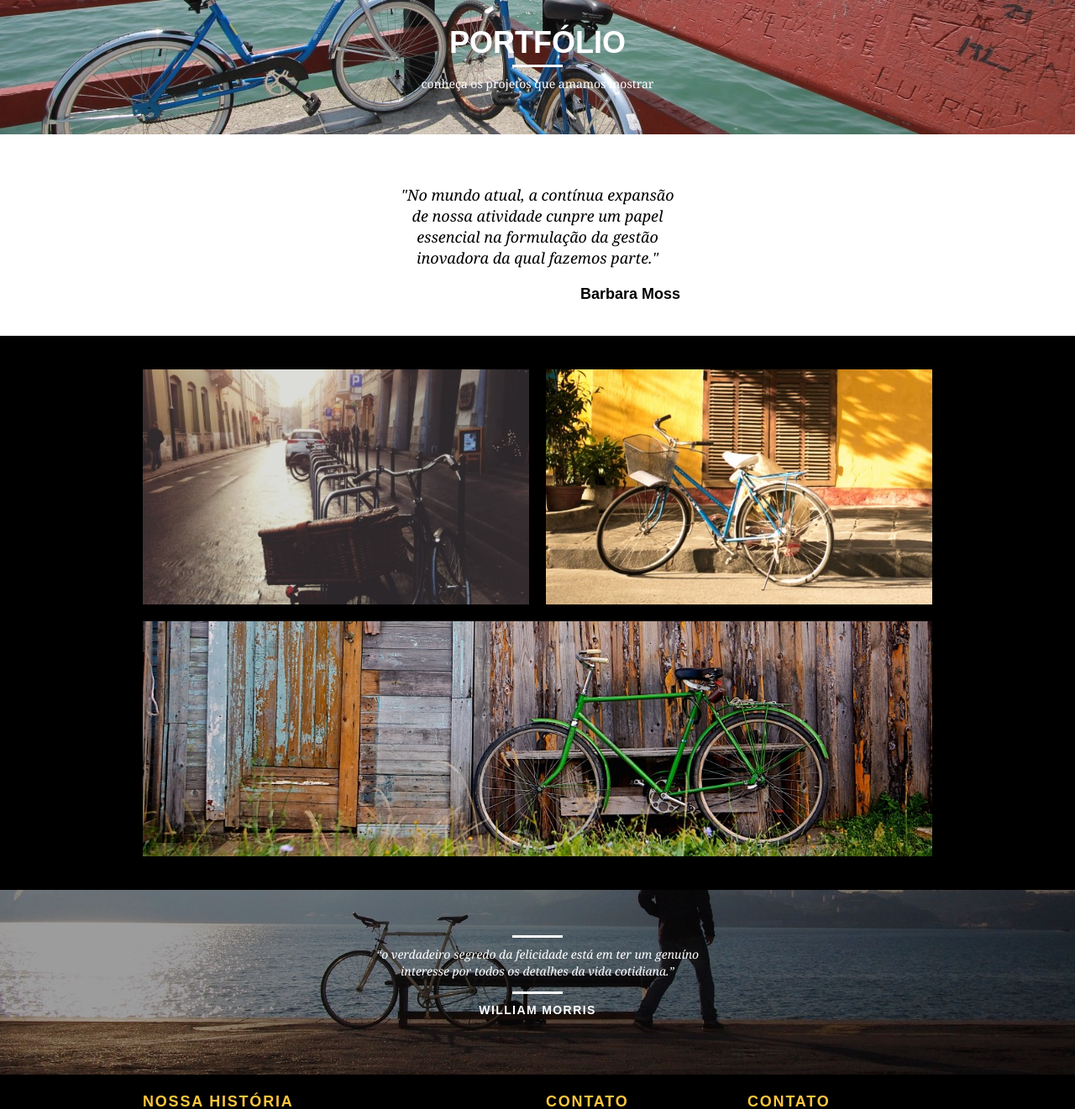
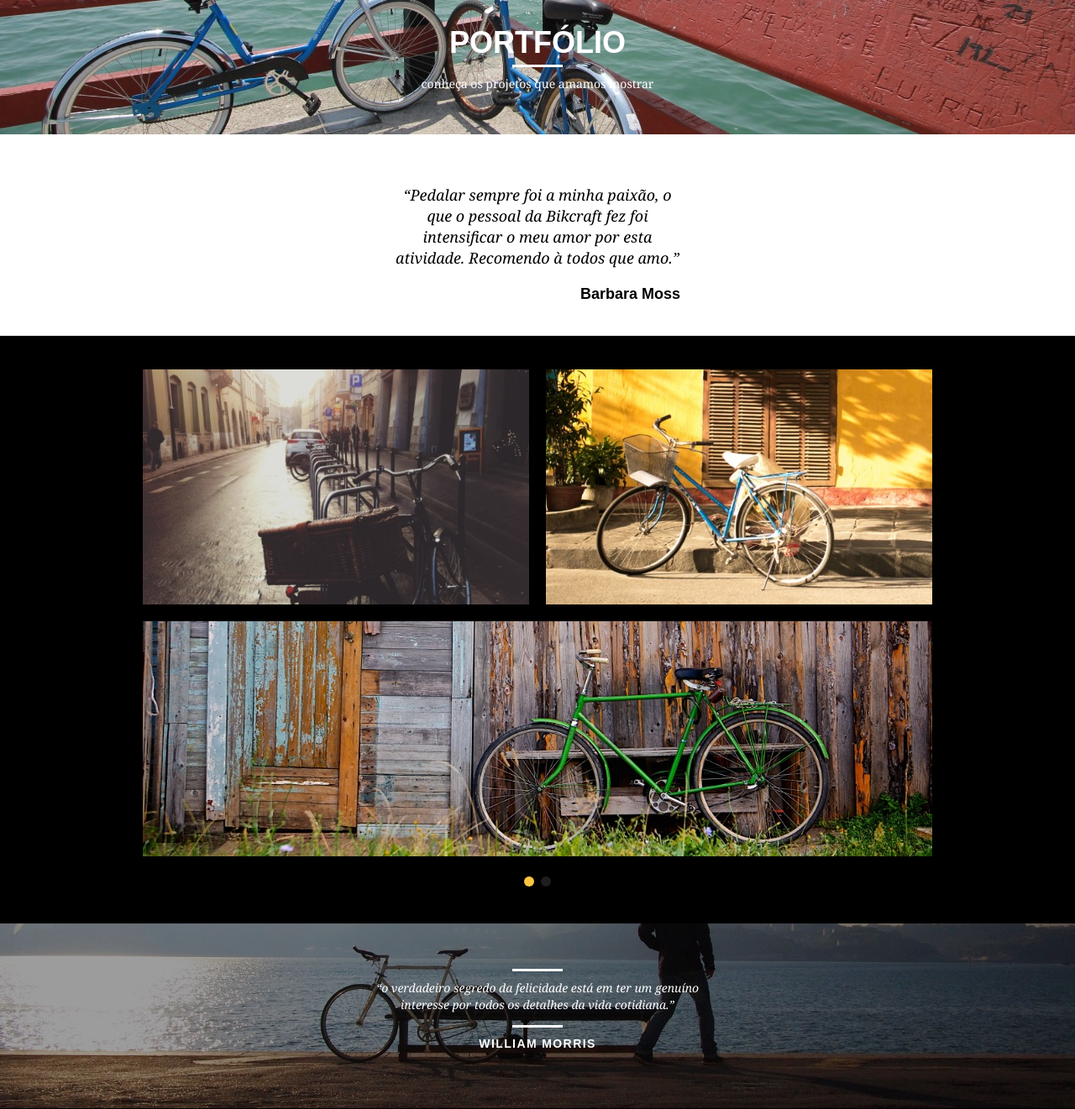
Before and after one commit to JoseCarlos69/bikcraft, a PHP site: page /portfolio.html in a window 1280 px wide. Shown: the part 92-1413 px from the top of the page at 84% size. Run offline with PHP 8.4, Linux system fonts and the light colour scheme.

Commit message:
Adicionando animações de Slides

```diff
--- a/web/contato.html
+++ b/web/contato.html
@@ -10,6 +10,7 @@
   <link rel="stylesheet" href="css/style.css">
   <link rel="stylesheet" href="css/contato.css">
   <link rel="stylesheet" href="css/responsivo.css">
+  <script>document.documentElement.classList.add("js");</script>
 </head>
 
 <body>
--- a/web/css/style.css
+++ b/web/css/style.css
@@ -390,3 +390,41 @@
   background: #fec63e;
   padding: 20px 0;
 }
+
+/*JAVASCRIPT*/
+.js [data-slide] {
+  position: relative;
+}
+.js [data-slide] > * {
+  position: absolute;
+  top: 0px;
+  opacity: 0;
+}
+.js [data-slide] > .active {
+  position: relative;
+  opacity: 1;
+  transition: opacity 500ms;
+}
+
+.js [data-slide-nav] {
+  display: block;
+  text-align: center;
+  margin-top: 20px;
+}
+
+.js [data-slide-nav] button {
+  display: inline-block;
+  width: 12px;
+  height: 12px;
+  margin: 4px;
+  border: none;
+  padding: 0px;
+  border-radius: 6px;
+  text-indent: -99px;
+  overflow: hidden;
+  background: #1d1d1d;
+}
+
+.js [data-slide-nav] button.active {
+  background: #fec63e;
+}
--- a/web/index.html
+++ b/web/index.html
@@ -9,7 +9,11 @@
   <link rel="stylesheet" href="css/grid.css">
   <link rel="stylesheet" href="css/style.css">
   <link rel="stylesheet" href="css/responsivo.css">
+  <script>document.documentElement.classList.add("js");</script>
 </head>
+<script>
+  document.documentElement.classList.add("js");
+</script>
 
 <body>
 
@@ -160,6 +164,8 @@
     </div>
   </footer>
 
+  <script src="./js/script.js"></script>
+
 </body>
 
 </html>
--- /dev/null
+++ b/web/js/script.js
@@ -0,0 +1,13 @@
+if(window.SimpleSlide) {
+
+  new SimpleSlide({
+  slide: "quote",
+  time: 5000
+  });
+
+  new SimpleSlide({
+  slide: "portfolio",
+  time: 5000,
+  nav: true
+  });
+}
--- a/web/portfolio.html
+++ b/web/portfolio.html
@@ -10,6 +10,7 @@
   <link rel="stylesheet" href="css/style.css">
   <link rel="stylesheet" href="css/portfolio.css">
   <link rel="stylesheet" href="css/responsivo.css">
+  <script>document.documentElement.classList.add("js");</script>
 </head>
 
 <body>
@@ -37,18 +38,31 @@
     </div>
   </section>
 
-  <section class="container">
+  <section class="container" data-slide="quote">
     <blockquote class="quote_clientes">
-      <p>"No mundo atual, a contínua expansão de nossa atividade cunpre um papel essencial na formulação da gestão inovadora da qual fazemos parte."</p>
+      <p>“Pedalar sempre foi a minha paixão, o que o pessoal da Bikcraft fez foi intensificar o meu amor por esta atividade. Recomendo à todos que amo.”</p>
       <cite>Barbara Moss</cite>
+    </blockquote>
+    <blockquote class="quote_clientes">
+      <p>“Nada melhor do que dar um rolê com a minha Bikcraft na orla. Essa é a minha companheira mais fiel, nunca me traiu e está sempre a minha disposição.”</p>
+      <cite>Jhony Rato</cite>
+    </blockquote>
+    <blockquote class="quote_clientes">
+      <p>“Aqueles que ainda não possuem uma Bikcraft, não sabem o que estão perdendo. A precisão é absurda e a velocidade transcendental. Nunca vida nada igual.”</p>
+      <cite>Bernardo</cite>
     </blockquote>
   </section>
 
   <section class="portfolio">
-    <div class="container">
+    <div class="container" data-slide="portfolio">
       <ul class="portfolio_lista">
         <li class="grid-8"><img src="img/portfolio/retro.jpg" alt="Bicicleta Retrô"></li>
         <li class="grid-8"><img src="img/portfolio/passeio.jpg" alt="Bicicleta Passeio"></li>
+        <li class="grid-16"><img src="img/portfolio/esporte.jpg" alt="Bicicleta Esporte"></li>
+      </ul>
+      <ul class="portfolio_lista">
+        <li class="grid-8"><img src="img/portfolio/passeio.jpg" alt="Bicicleta Passeio"></li>
+        <li class="grid-8"><img src="img/portfolio/retro.jpg" alt="Bicicleta Retrô"></li>
         <li class="grid-16"><img src="img/portfolio/esporte.jpg" alt="Bicicleta Esporte"></li>
       </ul>
     </div>
@@ -98,6 +112,9 @@
     </div>
   </footer>
 
+  <script src="./js/simple-slide.js"></script>
+  <script src="./js/script.js"></script>
+
 </body>
 
 </html>
--- a/web/produtos.html
+++ b/web/produtos.html
@@ -10,6 +10,7 @@
   <link rel="stylesheet" href="css/style.css">
   <link rel="stylesheet" href="css/produtos.css">
   <link rel="stylesheet" href="css/responsivo.css">
+  <script>document.documentElement.classList.add("js");</script>
 </head>
 
 <body>
--- a/web/sobre.html
+++ b/web/sobre.html
@@ -10,6 +10,7 @@
   <link rel="stylesheet" href="css/style.css">
   <link rel="stylesheet" href="css/sobre.css">
   <link rel="stylesheet" href="css/responsivo.css">
+  <script>document.documentElement.classList.add("js");</script>
 </head>
 
 <body>
```
Also changed, not shown: web/js/simple-slide.js (added, +1 -0 lines).
